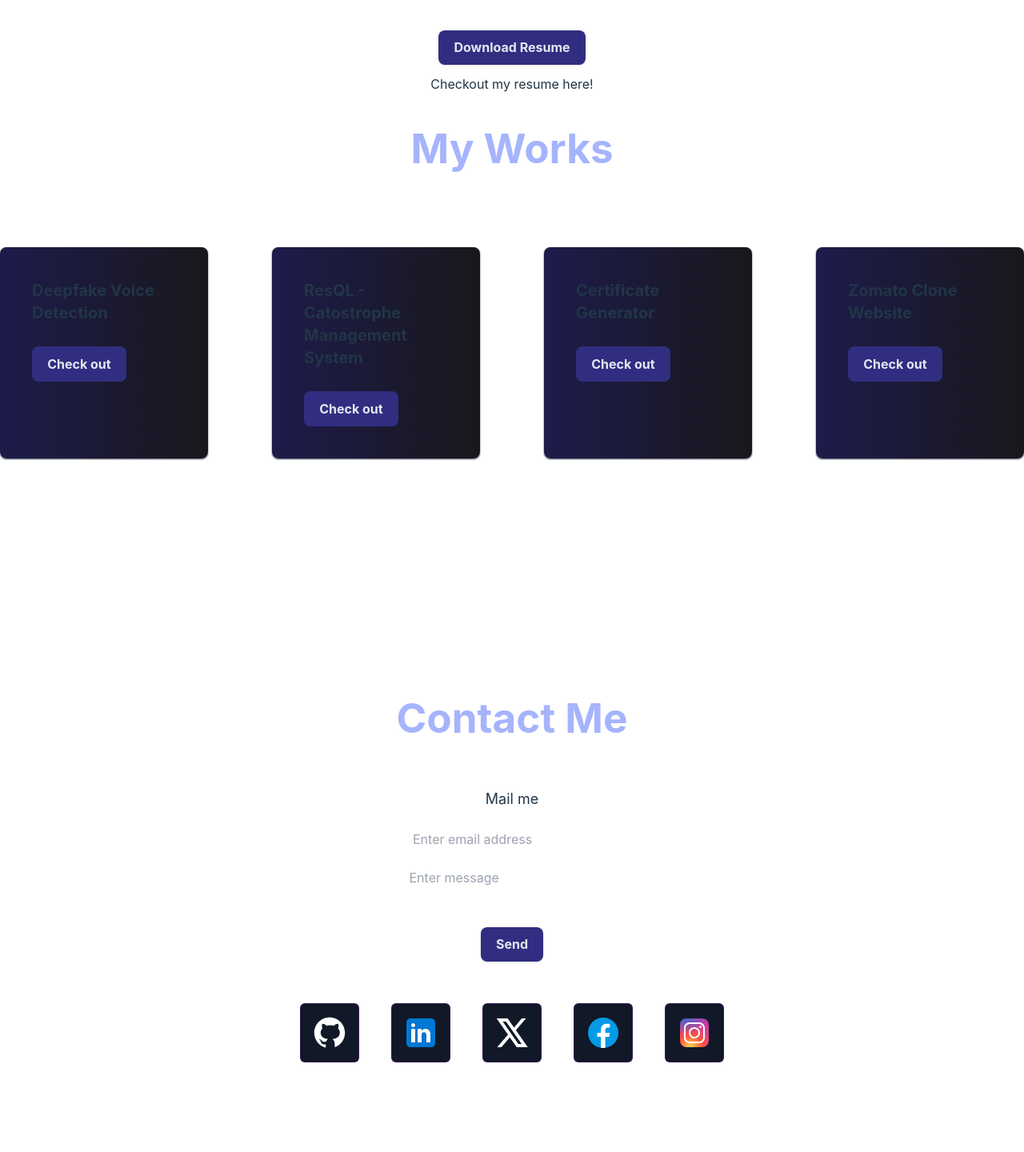
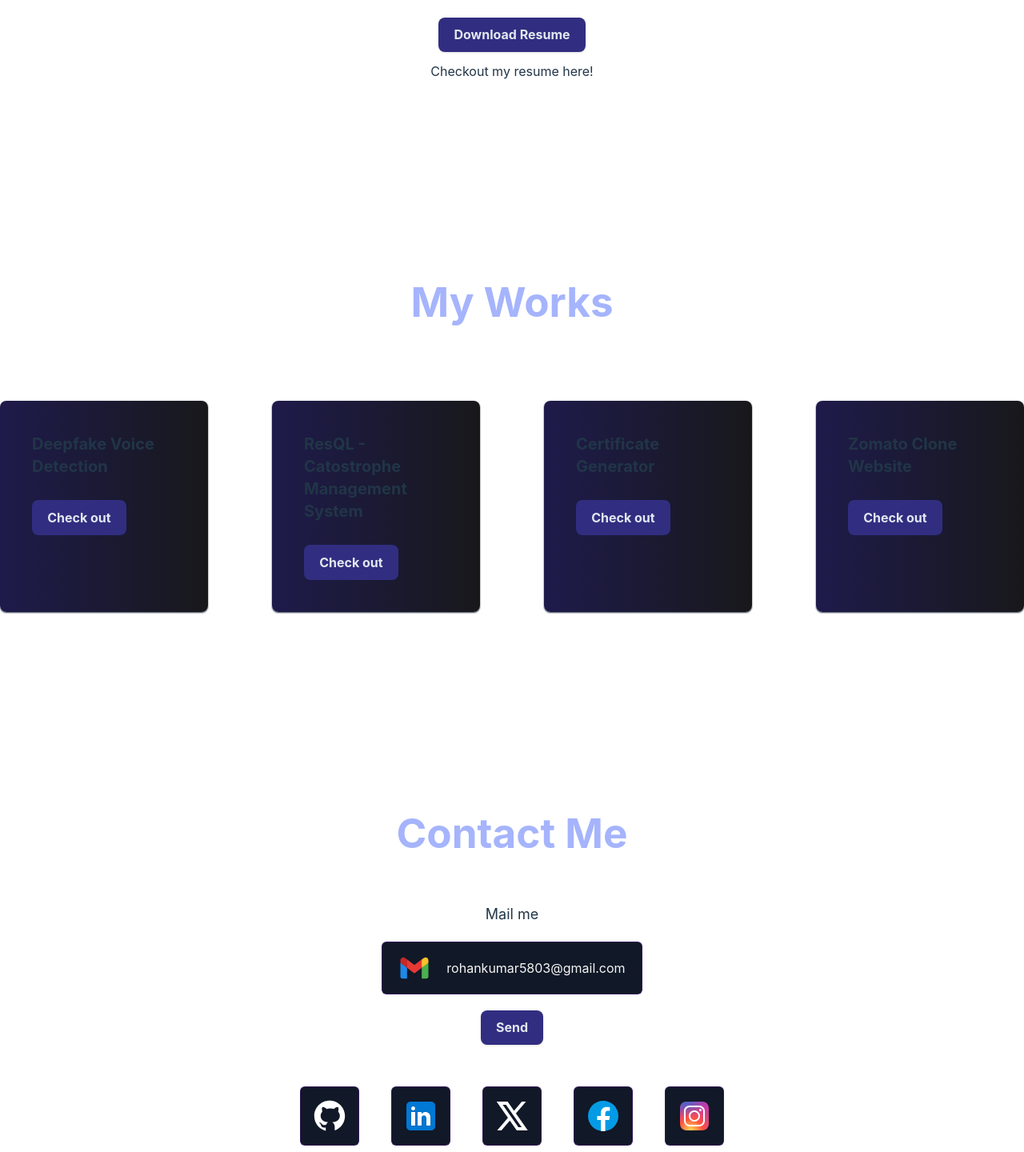
Before and after one commit to rohancs127/rohan-portfolio, a React (Vite) app: page / in a window 1280 px wide. Shown: the part 2250-3690 px from the top of the page at 80% size. Built offline with nearby package versions, Linux system fonts and the light colour scheme.

Commit message:
final postion fixes

```diff
--- a/src/Components/EmailSection.jsx
+++ b/src/Components/EmailSection.jsx
@@ -5,14 +5,19 @@ function EmailSection() {
     <div className="flex-col text-center">
       <div className="mt-5 text-lg">Mail me</div>
       <div className="mt-5">
-        <input type="email" placeholder="Enter email address" className="outline-none px-3 py-1 rounded-lg"/>
+        {/* <input type="email" placeholder="Enter email address" className="outline-none px-3 py-1 rounded-lg"/> */}
+        <div className="flex items-center gap-5 bg-gray-900 text-stone-100 border-purple-900 border border-opacity-50 rounded-md px-5 py-3">
+          <img src="src/assets/socialMediaLogo/gmail.svg" className="w-10"/>
+          <div>rohankumar5803@gmail.com</div>
+        </div>
       </div>
+
       <div className="flex-col mt-5">
-        <div>
+        {/* <div>
           <textarea placeholder="Enter message" className="px-3 pr-16 resize-none outline-none overflow-hidden rounded-lg" />
-        </div>
+        </div> */}
         <div className="mt-5">
-          <button className=" focus:outline-none relative left-0 right-0 bottom-0 font-bold bg-indigo-900 text-slate-200 border-none shadow hover:shadow-sm hover:shadow-indigo-400 transition-all duration-200 mb-3">Send</button>
+          <a href="mailto:rohankumar5803@gmail.com"><button className=" focus:outline-none relative left-0 right-0 bottom-0 font-bold bg-indigo-900 text-slate-200 border-none shadow hover:shadow-sm hover:shadow-indigo-400 transition-all duration-200 mb-3">Send</button></a>
         </div>
       </div>
     </div>
--- a/src/Pages/About.jsx
+++ b/src/Pages/About.jsx
@@ -19,7 +19,7 @@ function About() {
   // };
 
   return (
-    <div className="pt-64">
+    <div className="pt-60">
       <div className="text-center flex-col gap-10 items-center">
         <h1 className="font-bold text-indigo-300 hover:tracking-widest transition-all duration-300 inline-block">
           Know Me
--- a/src/Pages/Contact.jsx
+++ b/src/Pages/Contact.jsx
@@ -4,7 +4,7 @@ import EmailSection from "../Components/EmailSection";
 
 function Contact() {
   return (
-    <div className="py-64">
+    <div className="pt-52 pb-40">
       <div className="flex justify-center p-10">
         <h1 className="font-bold text-indigo-300 hover:tracking-widest transition-all duration-300">
           Contact Me
--- a/src/Pages/Project.jsx
+++ b/src/Pages/Project.jsx
@@ -3,7 +3,7 @@ import ProjectCard from "../Components/ProjectCard";
 
 function Project() {
   return (
-    <div>
+    <div className="pt-52">
       <div className="flex justify-center p-10">
         <h1 className="font-bold text-indigo-300 hover:tracking-widest transition-all duration-300">
           My Works
```
Also changed, not shown: src/assets/Certificates/SOSCTraining_page-0001.jpg (renamed from src/assets/Certificates/Certificate3.jpg), src/assets/socialMediaLogo/gmail.svg (added).
